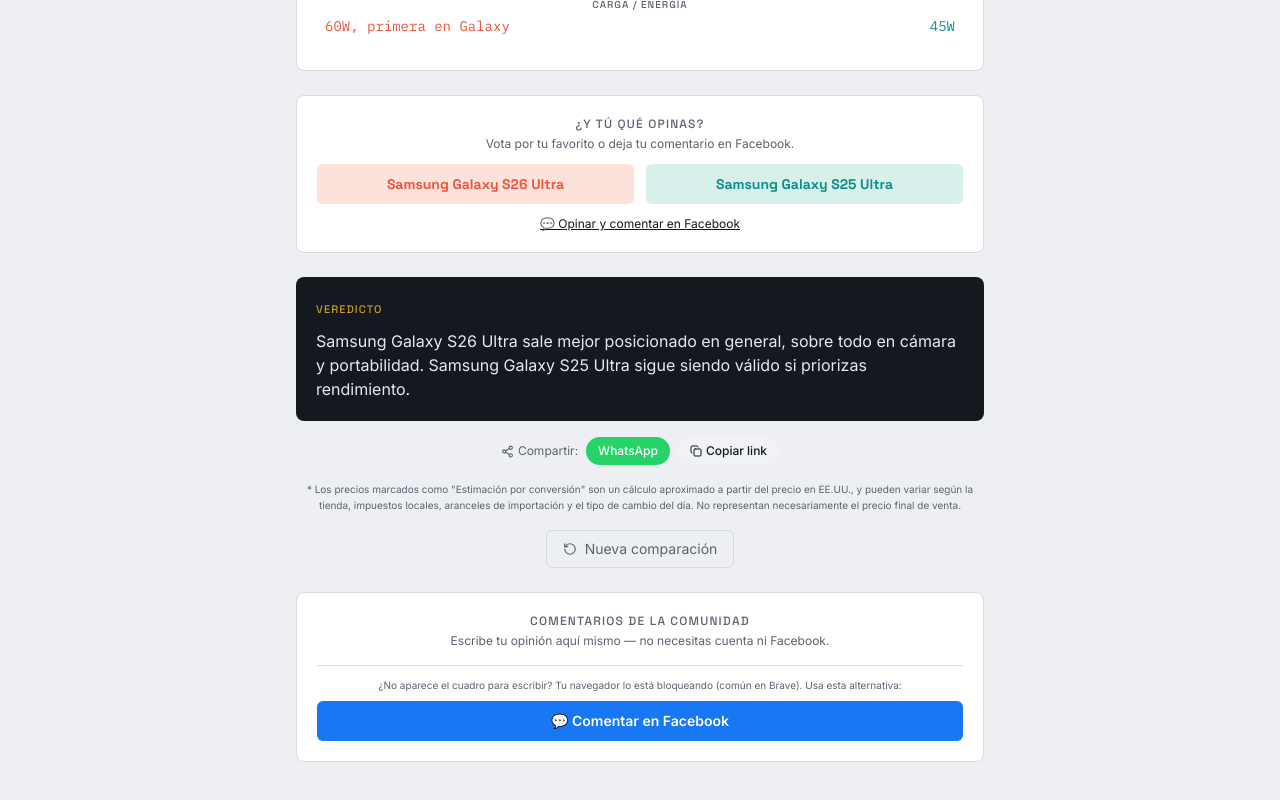
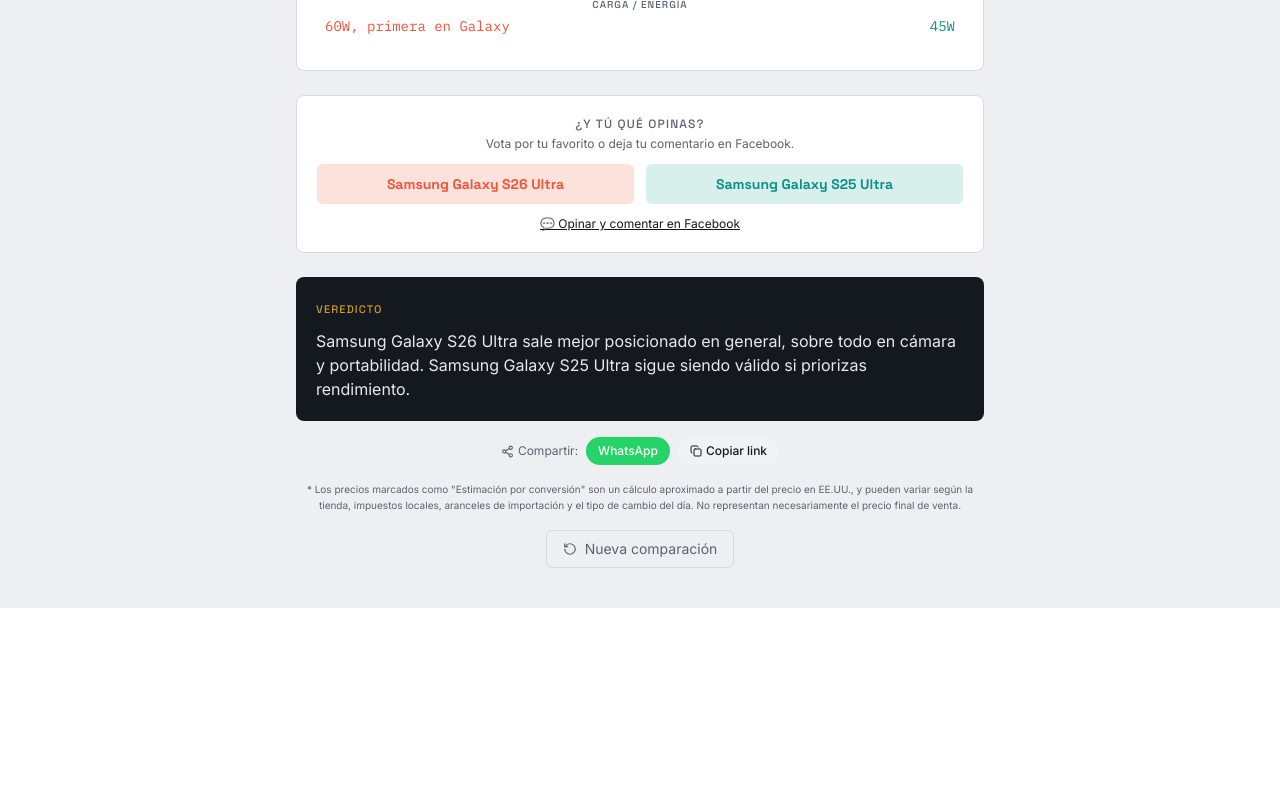
Before and after one commit to Francisco101299/comparador-dispositivos, a React (Vite) app: page /comparar/samsung-galaxy-s26-ultra-vs-samsung-galaxy-s25-ultra in a window 1280 px wide. Shown: the part 3485-4285 px from the top of the page. After the commit the page ends 4093 px from the top, so only its background shows below. Built offline with nearby package versions, Linux system fonts and the light colour scheme.

Commit message:
Update ComparisonPage.jsx

```diff
--- a/src/pages/ComparisonPage.jsx
+++ b/src/pages/ComparisonPage.jsx
@@ -8,7 +8,7 @@ import { getDeviceBySlugAny } from "../data/devices";
 import { comparisonMeta, comparisonJsonLd, breadcrumbJsonLd } from "../lib/seo";
 import SeoHead from "../components/SeoHead";
 import DuelResult from "../components/DuelResult";
-import Comments from "../components/Comments";
+
 import Logo from "../components/Logo";
 
 export default function ComparisonPage() {
@@ -61,7 +61,7 @@ export default function ComparisonPage() {
 
       <div className="max-w-3xl mx-auto px-5 sm:px-10 py-10">
         <DuelResult devA={devA} devB={devB} resetTo="/" />
-        <Comments />
+
       </div>
     </div>
   );
```
